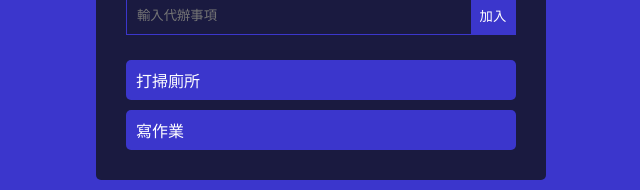
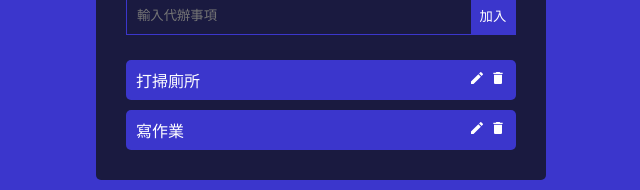
Before and after one commit to leechinghua/my-react-todo, a React (Vite) app: page / in a window 1280 px wide. Shown: the part 126-316 px from the top of the page, without its empty margins (319-959 px from the left). Built offline with nearby package versions, Linux system fonts and the light colour scheme.

Commit message:
delete功能

```diff
--- a/src/components/Todo.jsx
+++ b/src/components/Todo.jsx
@@ -1,8 +1,18 @@
+import { MdDelete, MdEdit } from "react-icons/md";
 
-function Todo({ todo }) {
+function Todo({ todo, deleteTodo }) {
   return (
     <div className="todo">
       <p>{todo.content}</p>
+      <div>
+        <MdEdit />
+        <MdDelete
+          onClick={() => {
+            deleteTodo(todo.id);
+          }}
+          style={{ cursor: "pointer", marginLeft: "5px" }}
+        />
+      </div>
     </div>
   );
 }
--- a/src/components/TodoWrapper.jsx
+++ b/src/components/TodoWrapper.jsx
@@ -10,12 +10,19 @@
   const addTodo = (content) => {
     setTodos([...todos, { content, id: Math.random() }]);
   };
+  const deleteTodo = (id) => {
+    setTodos(
+      todos.filter((todo) => {
+        return todo.id !== id;
+      })
+    );
+  };
   return (
     <div className="wrapper">
       <h1>待辦事項</h1>
-      <CreateForm  addTodo={addTodo}/>
+      <CreateForm addTodo={addTodo} />
       {todos.map((todo) => {
-        return <Todo todo={todo} key={todo.id} />;
+        return <Todo todo={todo} key={todo.id} deleteTodo={deleteTodo} />;
       })}
     </div>
   );
```
